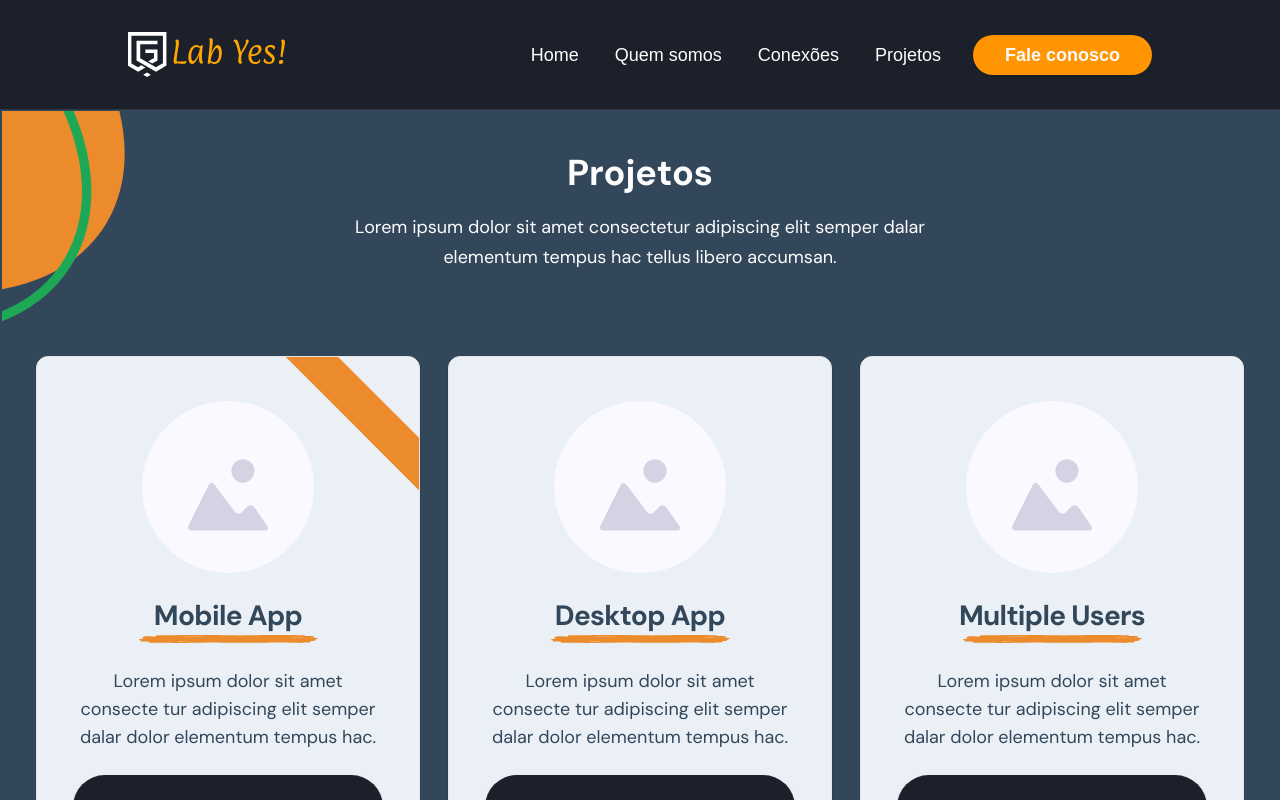
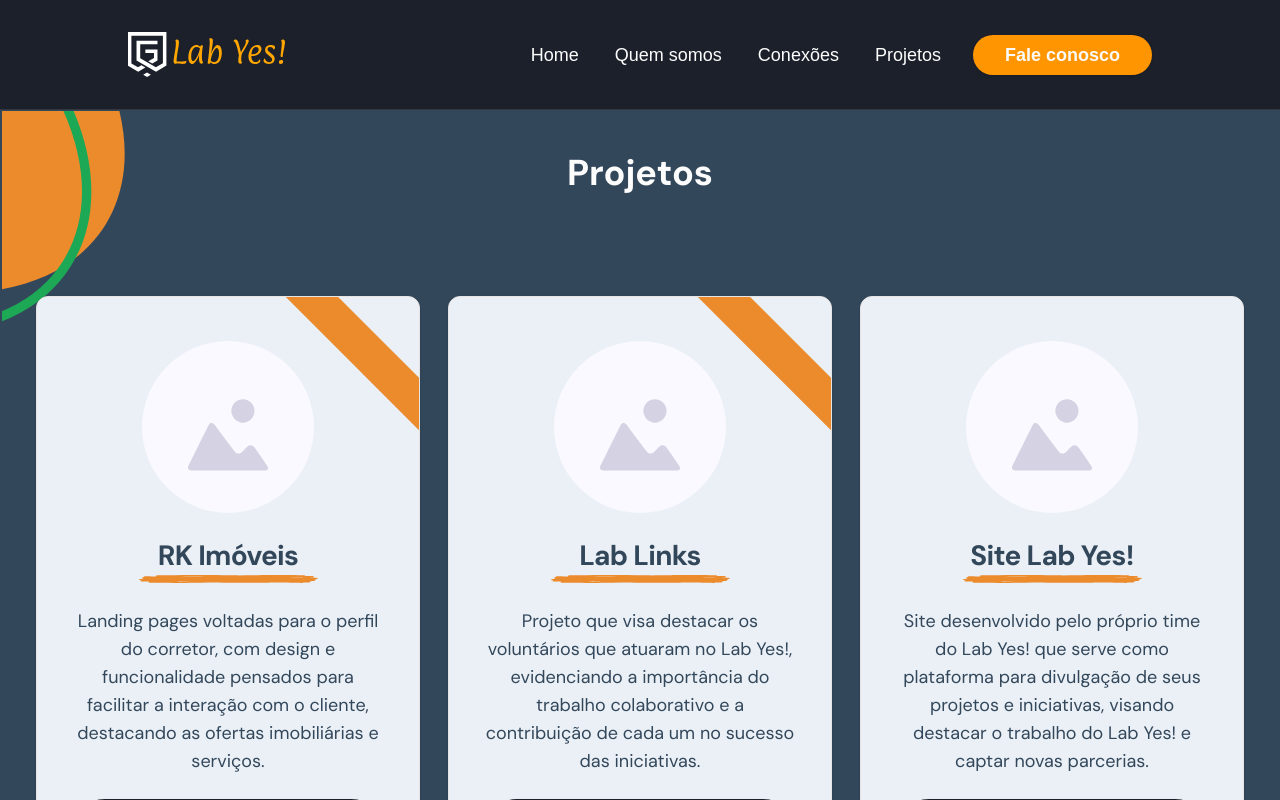
Before and after one commit to labyes24/LABYES-LP, a Next.js app: page /projetos in a window 1280 px wide. Shown: the top 800 px of the page. Built offline with nearby package versions, Linux system fonts and the light colour scheme; no server answers.

Commit message:
feat: add projects content
Refs: 868cu01r5

```diff
--- a/src/app/projetos/page.tsx
+++ b/src/app/projetos/page.tsx
@@ -25,31 +25,31 @@ export default function ProjectsPage() {
                 Projetos
             </h2>
 
-            <p className="mb-9 mt-4 px-4 text-center leading-7 lg:mb-14 lg:max-w-[620px] lg:p-0 lg:text-lg/[30px]">
-                Lorem ipsum dolor sit amet consectetur adipiscing elit semper
-                dalar elementum tempus hac tellus libero accumsan.
-            </p>
+            <p className="mb-9 mt-4 px-4 text-center leading-7 lg:mb-14 lg:max-w-[620px] lg:p-0 lg:text-lg/[30px]"></p>
 
             <div className="mb-28 flex flex-col items-center font-['DM_Sans'] lg:mb-48 lg:flex-row lg:gap-7 lg:p-7">
                 <ProjectCard
-                    title="Mobile App"
-                    description="Lorem ipsum dolor sit amet consecte tur adipiscing elit semper dalar dolor elementum tempus hac."
+                    title="RK Imóveis"
+                    description="Landing pages voltadas para o perfil do corretor, com design e funcionalidade pensados para facilitar a interação com o cliente, destacando as ofertas imobiliárias e serviços."
                     finished={true}
-                    link="/projetos"
+                    buttonTitle="Visite o site"
+                    link="https://rklp-caio-felipe.netlify.app/"
                 />
 
                 <ProjectCard
-                    title="Desktop App"
-                    description="Lorem ipsum dolor sit amet consecte tur adipiscing elit semper dalar dolor elementum tempus hac."
-                    finished={false}
-                    link="/projetos"
+                    title="Lab Links"
+                    description="Projeto que visa destacar os voluntários que atuaram no Lab Yes!, evidenciando a importância do trabalho colaborativo e a contribuição de cada um no sucesso das iniciativas."
+                    finished={true}
+                    buttonTitle="Visite o site"
+                    link="https://lab-links.netlify.app/"
                 />
 
                 <ProjectCard
-                    title="Multiple Users"
-                    description="Lorem ipsum dolor sit amet consecte tur adipiscing elit semper dalar dolor elementum tempus hac."
+                    title="Site Lab Yes!"
+                    description="Site desenvolvido pelo próprio time do Lab Yes! que serve como plataforma para divulgação de seus projetos e iniciativas, visando destacar o trabalho do Lab Yes! e captar novas parcerias."
                     finished={false}
-                    link="/projetos"
+                    buttonTitle="Veja a documentação"
+                    link="https://github.com/labyes24/LABYES-LP"
                 />
             </div>
             <div
--- a/src/components/project-card.tsx
+++ b/src/components/project-card.tsx
@@ -18,6 +18,7 @@ interface ProjectCardProps {
     finished: boolean
     image?: string
     link: string
+    buttonTitle: string
 }
 
 export function ProjectCard({
@@ -26,6 +27,7 @@ export function ProjectCard({
     finished,
     image,
     link,
+    buttonTitle,
 }: ProjectCardProps) {
     const imageUrl = image ?? PlaceholderImage.src
 
@@ -34,7 +36,7 @@ export function ProjectCard({
             {finished ? (
                 <img
                     src={Ribbon.src}
-                    alt=""
+                    alt="Tag para projetos concluídos"
                     className="absolute right-0 top-0"
                 />
             ) : null}
@@ -51,9 +53,9 @@ export function ProjectCard({
                 <p>{description}</p>
             </CardContent>
             <CardFooter className="w-full">
-                <a href={link} className="w-full">
+                <a href={link} target="_blank" className="w-full">
                     <Button className="h-16 w-full rounded-full bg-background text-lg font-semibold leading-5 text-foreground hover:bg-accent">
-                        Saiba mais
+                        {buttonTitle}
                     </Button>
                 </a>
             </CardFooter>
```
